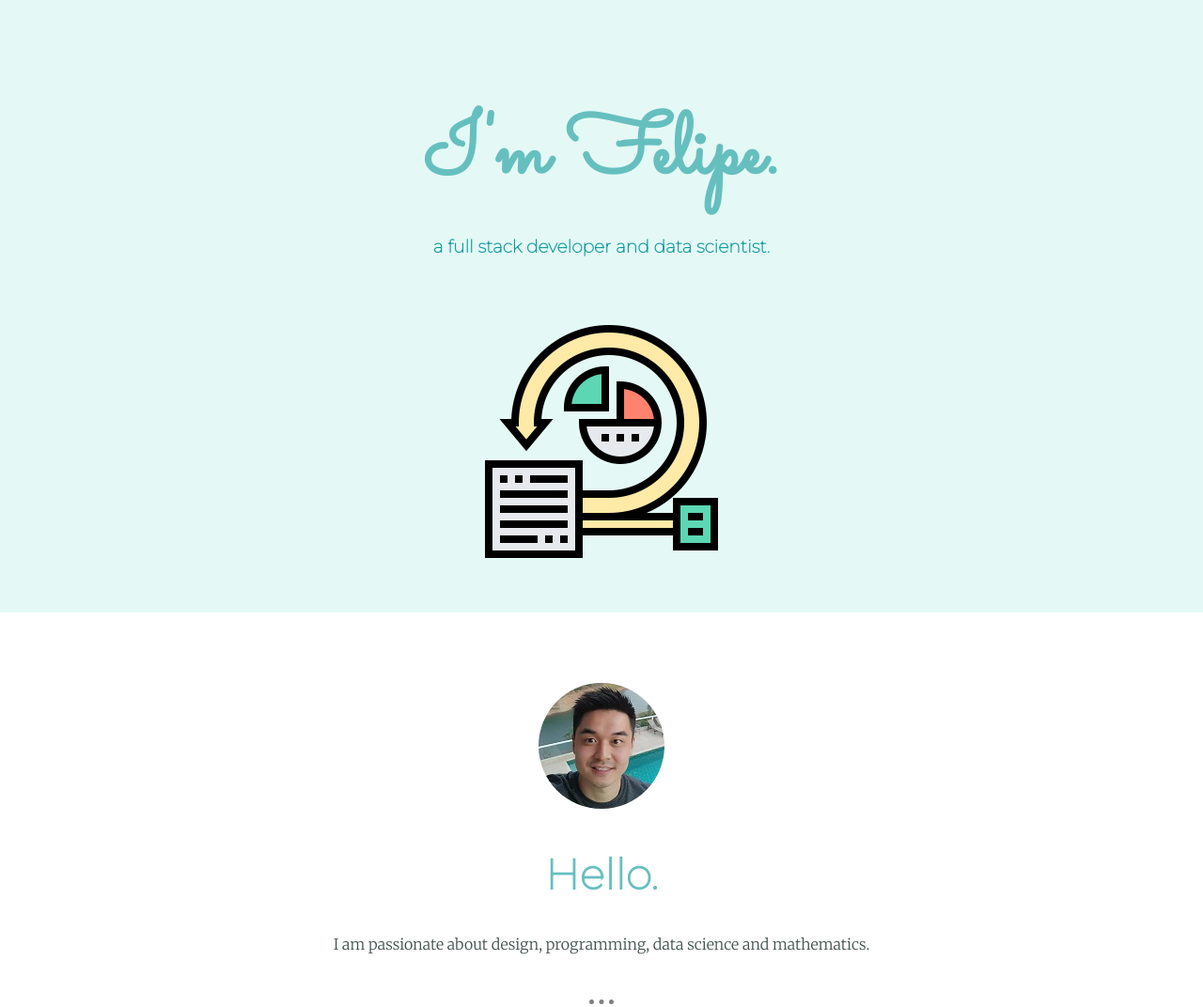
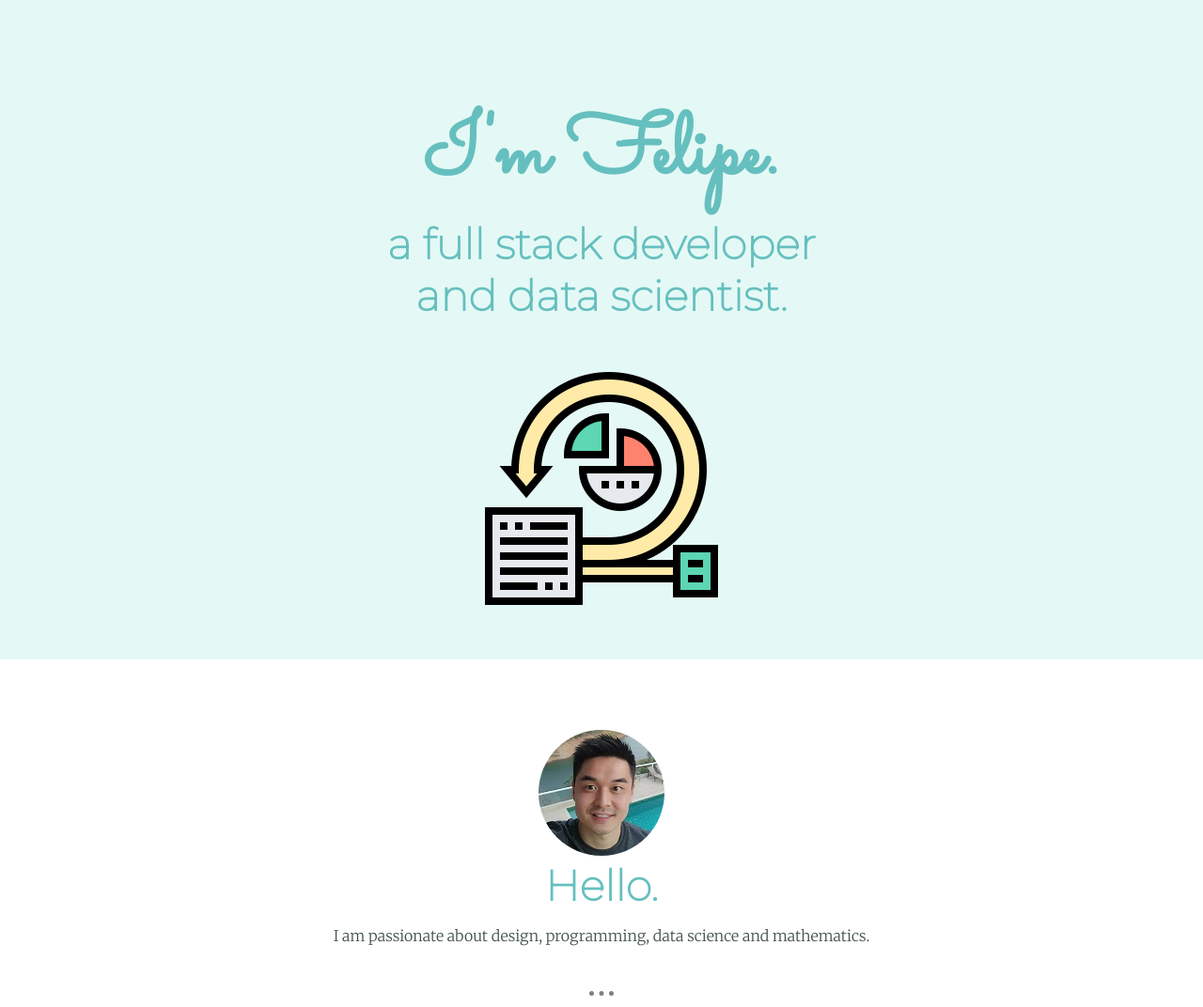
Before and after one commit to felipeyoshi/cv, a plain HTML site: page index.html in a window 1280 px wide. Shown: the top 1072 px of the page at 94% size. Drawn offline with Linux system fonts and the light colour scheme.

Commit message:
Add files via upload

```diff
--- a/css/styles.css
+++ b/css/styles.css
@@ -58,6 +58,8 @@ h2 {
   color: #66BFBF;
   font-family: 'Montserrat', sans-serif;
   font-size: 2.8125rem;
+  margin: auto;
+  width: 40%;
 }
 
 h3 {
--- a/index.html
+++ b/index.html
@@ -15,7 +15,7 @@
 <body>
   <div class="top-container">
     <h1>I'm Felipe.</h1>
-    <h3>a full stack developer and data scientist.</h3>
+    <h2>a full stack developer and data scientist.</h2>
     <img class="scrum" src="images/scrum.png" alt="scrum-img">
   </div>
 
```
